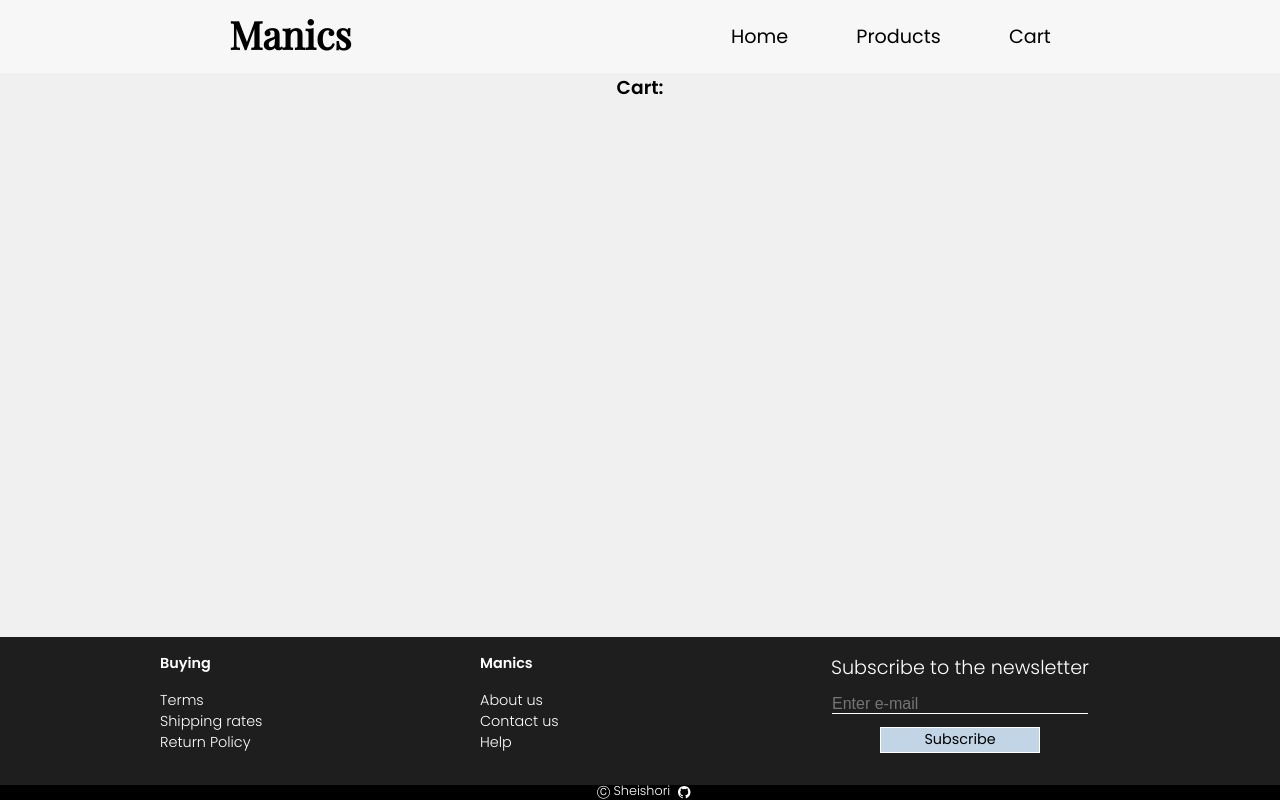
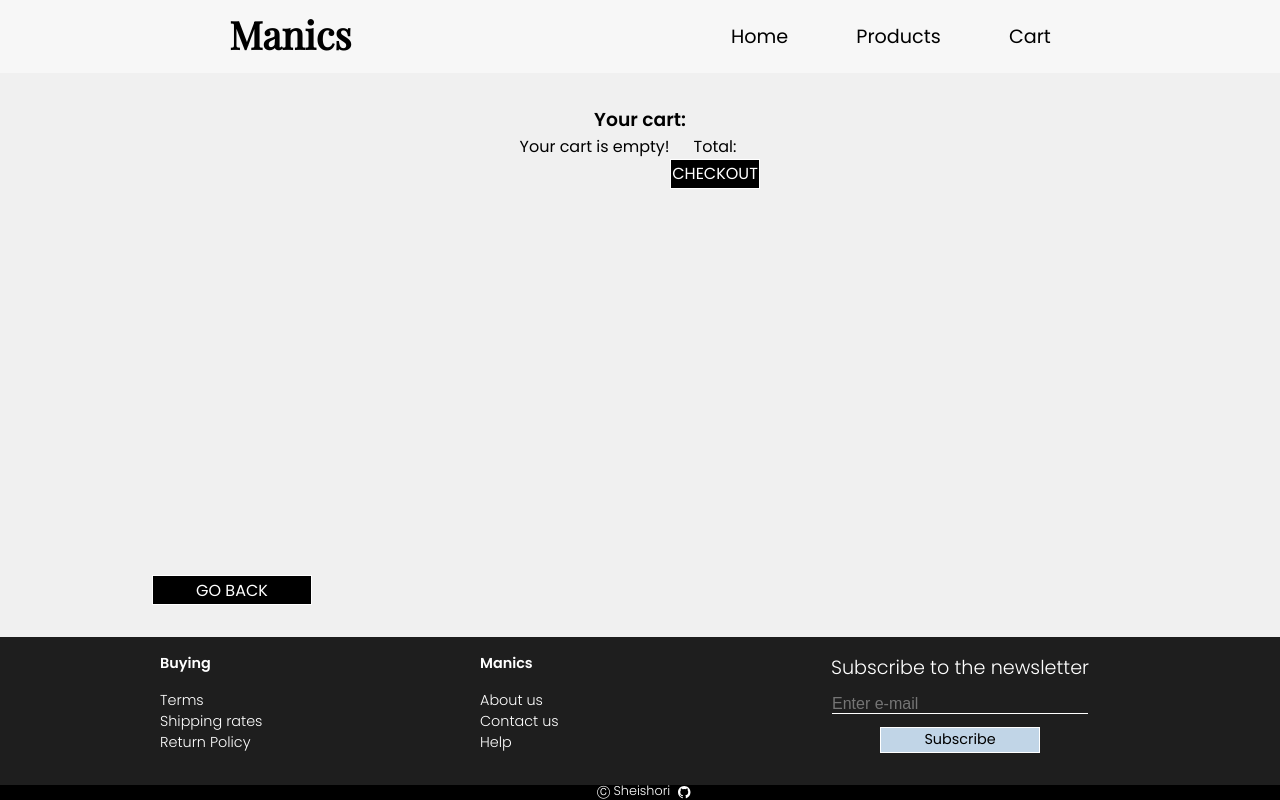
Before and after one commit to Sheishori/shopping-cart, a React (Create React App) app: page /cart in a window 1280 px wide. Built offline with nearby package versions, Linux system fonts and the light colour scheme.

Commit message:
Add base elements to the cart

```diff
--- a/src/components/Cart.tsx
+++ b/src/components/Cart.tsx
@@ -1,9 +1,18 @@
 import React from 'react';
+import '../styles/Cart.css';
 
 function Cart() {
 	return (
 		<main id='cart'>
-			<h3>Cart:</h3>
+			<h3>Your cart:</h3>
+			<div className='contents'>
+				<div className='left'>Your cart is empty!</div>
+				<div className='right'>
+					<p>Total:</p>
+					<button id='checkout'>Checkout</button>
+				</div>
+			</div>
+			<button className='back'>Go back</button>
 		</main>
 	);
 }
--- /dev/null
+++ b/src/styles/Cart.css
@@ -0,0 +1,18 @@
+#cart {
+	justify-self: center;
+	width: min(95%, 65rem);
+	display: flex;
+	flex-direction: column;
+	align-items: center;
+	padding: 2rem;
+}
+
+#cart .contents {
+	display: flex;
+}
+
+#cart .back {
+	width: 10rem;
+	margin-top: auto;
+	align-self: flex-start;
+}
```
